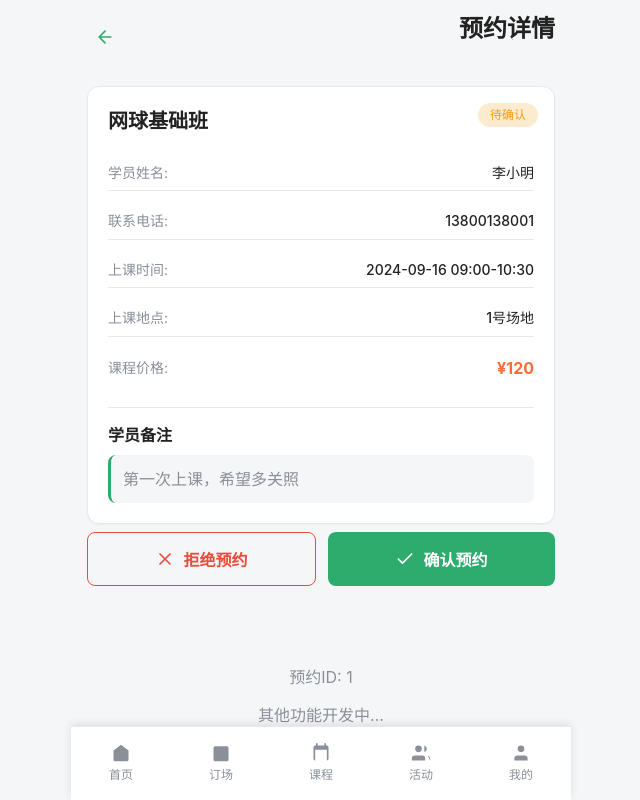
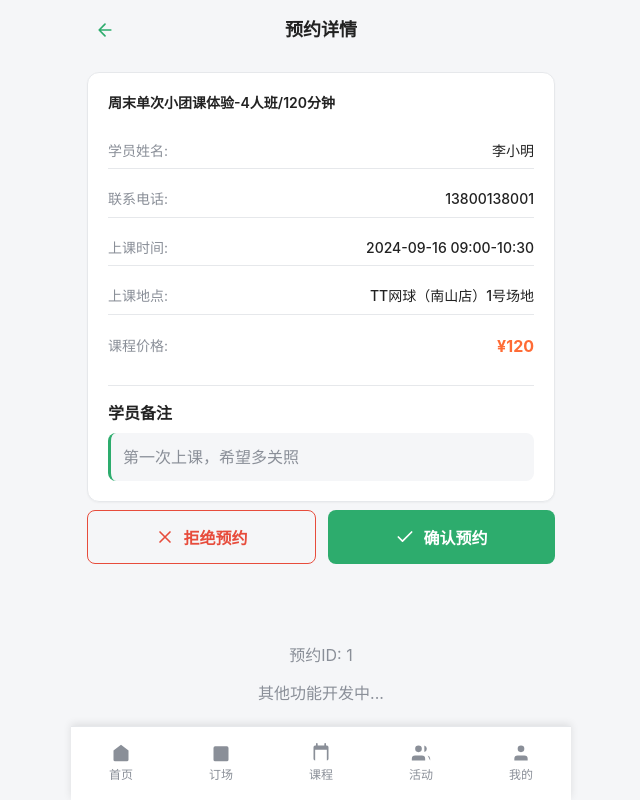
Before and after one commit to winifredlamy-ops/coach, a React (Vite) app: page /bookings/1 in a window 1280 px wide. Shown: the whole page, without its empty margins (319-959 px from the left). Built offline with nearby package versions, Linux system fonts and the light colour scheme.

Commit message:
预约详情页的标题和

```diff
--- a/src/ui/BookingDetail.css
+++ b/src/ui/BookingDetail.css
@@ -43,11 +43,13 @@
 }
 
 .booking-info h2 {
-	font-size: 20px;
+	font-size: 14px;
 	font-weight: 600;
 	margin: 0 0 20px 0;
 	color: var(--fg);
-	padding-right: 80px;
+	white-space: nowrap;
+	overflow: hidden;
+	text-overflow: ellipsis;
 }
 
 .booking-details {
--- a/src/ui/BookingDetail.tsx
+++ b/src/ui/BookingDetail.tsx
@@ -39,8 +39,7 @@ export const BookingDetail: React.FC = () => {
 			</div>
 
 			<div className="booking-info card">
-				<div className="status-badge pending">待确认</div>
-				<h2>网球基础班</h2>
+				<h2>周末单次小团课体验-4人班/120分钟</h2>
 				<div className="booking-details">
 					<div className="detail-row">
 						<span className="label">学员姓名:</span>
@@ -56,7 +55,7 @@ export const BookingDetail: React.FC = () => {
 					</div>
 					<div className="detail-row">
 						<span className="label">上课地点:</span>
-						<span className="value">1号场地</span>
+						<span className="value">TT网球（南山店）1号场地</span>
 					</div>
 					<div className="detail-row">
 						<span className="label">课程价格:</span>
--- a/src/ui/Bookings.tsx
+++ b/src/ui/Bookings.tsx
@@ -57,7 +57,7 @@ const bookings: Booking[] = [
 	},
 	{
 		id: 5,
-		courseName: '成人网球基础班-小团课120分钟',
+		courseName: '周末单次小团课体验-4人班/120分钟',
 		studentName: '赵小红',
 		date: '2024-09-14',
 		time: '14:00-16:00',
--- a/src/ui/CourseDetail.css
+++ b/src/ui/CourseDetail.css
@@ -3,6 +3,14 @@
 	align-items: center;
 	justify-content: space-between;
 	margin-bottom: 24px;
+	position: relative;
+}
+
+.detail-header .page-title {
+	position: absolute;
+	left: 50%;
+	transform: translateX(-50%);
+	margin: 0;
 }
 
 .back-btn,
--- a/src/ui/global.css
+++ b/src/ui/global.css
@@ -47,7 +47,7 @@ body {
 }
 
 .page-title {
-	font-size: 24px;
+	font-size: 18px;
 	font-weight: 600;
 	margin: 0 0 16px 0;
 	color: var(--fg);
```
